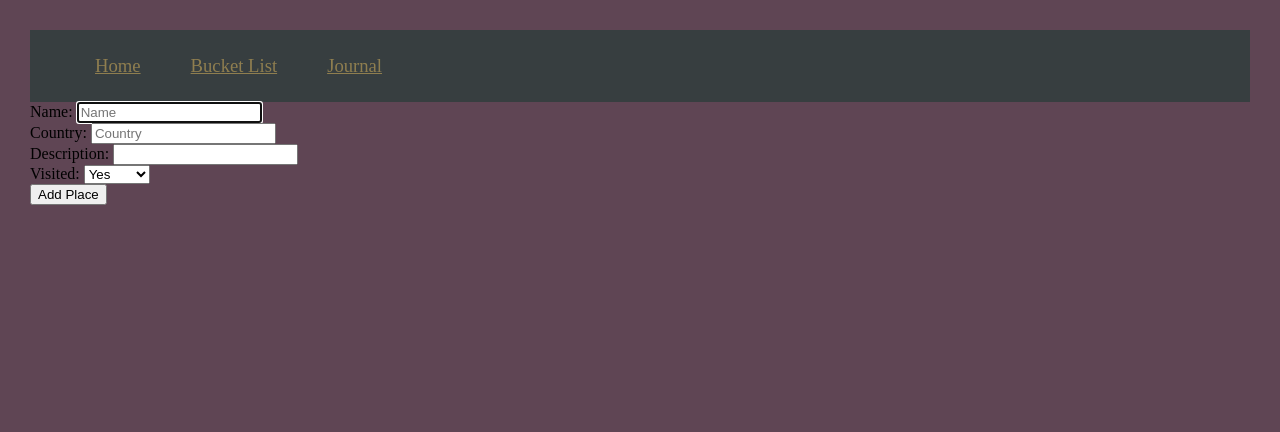
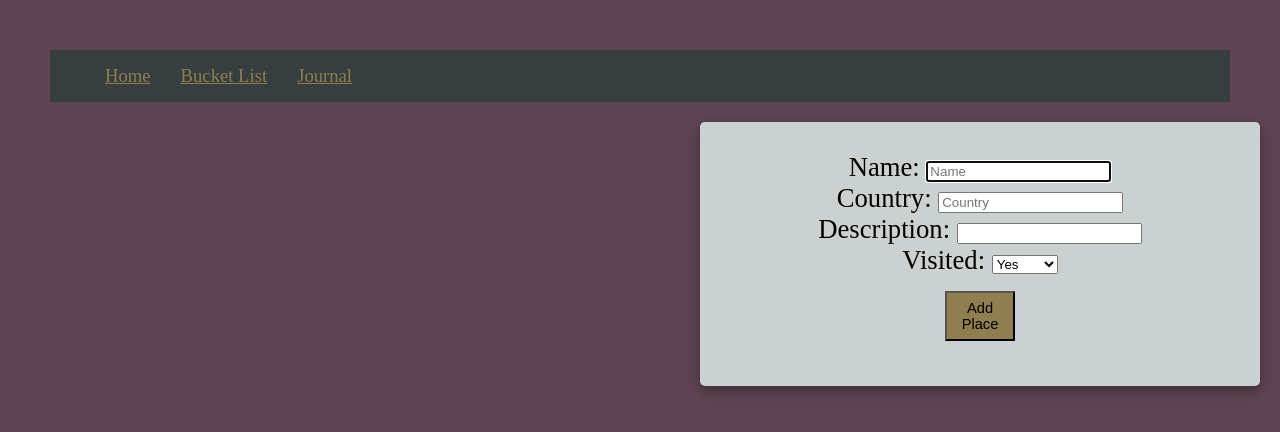
Before and after one commit to j1e1n/CC_python_project, a Flask app: page /places/new in a window 1280 px wide. Shown: the top 432 px of the page. Run offline with Flask 2, Linux system fonts and the light colour scheme; some libraries are stand-ins or nearby versions; some web fonts are replaced.

Commit message:
css updated

```diff
--- a/app/static/style.css
+++ b/app/static/style.css
@@ -2,13 +2,16 @@ body {
     font-family: 'Della Respira', serif;
 
     background-color : #5F4554;
-    margin: 30px;
-
-
+    margin: 50px;
 }
 
-h1 {
+head {
+    margin: 0;
+}
+
+main h1 {
     text-align: center;
+    font-size: 30pt;
 }
 
 .nav {
@@ -16,12 +19,12 @@ h1 {
     flex-direction: row;
     background-color: #373E40;
     list-style: none;
-    margin: 0px;
+
 }
 
 .nav li {
     display: inline;
-    margin: 20px;
+    margin: 10px;
     padding: 5px;
     font-size: 14pt;
 }
@@ -57,8 +60,11 @@ h1 {
 
 .button {
     background-color: #8F7E4F;
+    height: 50px;
+    width: 70px;
     margin: 15px;
     padding: 3px;
+    font-size: 11pt;
 }
 
 
@@ -107,3 +113,72 @@ h1 {
 hr {
     border: white solid 1px;
 }
+
+.edit-delete {
+
+    background-color: #373E40;
+    border-radius: 5px;
+    margin-left: 830px;
+    box-shadow: 0 4px 8px 0 rgba(0, 0, 0, 0.2), 0 6px 20px 0 rgba(0, 0, 0, 0.19);
+    text-align: center;
+    width: 100px;
+    padding: 10px;
+}
+
+.show {
+    background-color: #cbd1d0;
+    border-radius: 5px;
+    margin: 50px;
+    box-shadow: 0 4px 8px 0 rgba(0, 0, 0, 0.2), 0 6px 20px 0 rgba(0, 0, 0, 0.19);
+    text-align: center;
+}
+
+.text {
+    padding: 50px;
+}
+
+.text p {
+    font-size: 16pt;
+}
+
+.form {
+    background-color: #cbd1d0;
+    border-radius: 5px;
+    margin-top: 20px;
+    margin-left: 650px;
+    box-shadow: 0 4px 8px 0 rgba(0, 0, 0, 0.2), 0 6px 20px 0 rgba(0, 0, 0, 0.19);
+    text-align: center;
+    font-size: 20pt;
+    padding: 30px;
+    width: 500px;
+}
+
+
+.journal-entry {
+    border-radius: 5px;
+    height: 50%;
+    margin: 10px;
+    box-shadow: 0 4px 8px 0 rgba(0, 0, 0, 0.2), 0 6px 20px 0 rgba(0, 0, 0, 0.19);
+    text-align: left;
+    color: black;
+    background-color: #cac9c6;
+    padding: 20px;
+
+}
+
+.countries {
+    border-radius: 5px;
+    height: 50%;
+    margin: 10px;
+    box-shadow: 0 4px 8px 0 rgba(0, 0, 0, 0.2), 0 6px 20px 0 rgba(0, 0, 0, 0.19);
+    text-align: center;
+    color: black;
+    background-color: #cac9c6;
+    padding: 20px;
+
+
+}
+
+.delete-country {
+    color: firebrick;
+}
--- a/app/templates/countries/edit.html
+++ b/app/templates/countries/edit.html
@@ -1,15 +1,15 @@
 {% extends "base.html" %}
 
 {% block content %}
-
+<div class="form">
 <form action="/countries/{{country.id}}" method="post">
     <div>
         <label for="country">Country:</label>
         <input type="text" value="{{country.name}}" id="country" name="country" required autofocus>
     </div>
 
-    <button type="submit">Update</button>
+    <button class="button" type="submit">Update</button>
 
 </form>
-
+</div>
 {% endblock %}
--- a/app/templates/countries/index.html
+++ b/app/templates/countries/index.html
@@ -7,11 +7,11 @@
         <div class="country-name">
             <h2>{{country.name}}</h2>
         </div>
-    <a href="/countries/{{country.id}}"><button class="button">See all places in country</button></a>
-    <br>
+    <a href="/countries/{{country.id}}"><button class="button">Places in country</button></a>
+
     <a href="/countries/{{country.id}}/edit"><button class="button">Edit country</button></a>
     <br>
-    <a href="/countries/{{country.id}}/delete">Delete Country and all it's places</a>
+    <a class="delete-country" href="/countries/{{country.id}}/delete">Delete Country and all it's places</a>
     <hr>
     {% endfor %}
 </div>
--- a/app/templates/index.html
+++ b/app/templates/index.html
@@ -4,8 +4,8 @@
     <h1>Welcome to The Haunted Bucket List!</h1>
 <main class="main">
     <div class="places">
-        <h2>Place List</h2>
-        <p class="home-text">See all the places you've been and and add to the list</p>
+        <h2>Bucket List</h2>
+        <p class="home-text">See all the places you've been and and add more places to the bucket list.</p>
         <a href="/places"><button class="button">See List</button></a>
 
     </div>
--- a/app/templates/journal/edit.html
+++ b/app/templates/journal/edit.html
@@ -3,7 +3,7 @@
 {% block content %}
 
 <h3>{{entry.place.name}}</h3>
-
+<div class="form">
 <form action="/journal/{{entry.id}}" method="post">
     <div>
         <label for="place">Place:</label>
@@ -18,8 +18,8 @@
         <input type="text" value="{{entry.journal_entry}}" id="entry" name="entry" required autofocus>
     </div>
 
-    <button type="submit">Update</button>
+    <button class="button" type="submit">Update</button>
 
 </form>
-
+</div>
 {% endblock %}
--- a/app/templates/journal/index.html
+++ b/app/templates/journal/index.html
@@ -11,12 +11,12 @@
             <p>{{entry.journal_entry}}</p>
         </div>
     <a href="/journal/{{entry.id}}/edit"><button class="button">Edit Entry</button></a>
-    <br>
+
     <a href="/journal/{{entry.id}}/delete"><button class="button">Delete Entry</button></a>
     <hr>
     {% endfor %}
 </div>
 
-    <a href="/journal/new"><button class="button">Write in the journal</button></a>
+    <a href="/journal/new"><button class="button">New Entry</button></a>
 
 {% endblock %}
--- a/app/templates/places/index.html
+++ b/app/templates/places/index.html
@@ -14,7 +14,7 @@
 
     <div class="grid-item-1">
         <h1> <i class="fas fa-clipboard-check"></i> Visited <i class="fas fa-clipboard-check"></i> </h1>
-
+        <hr>
         <div class="visited">
             {% for place in visited: %}
             <div class="name">
@@ -31,7 +31,7 @@
 
     <div class="grid-item-2">
         <h1> <i class="fas fa-clipboard-list"></i> Not Visited <i class="fas fa-clipboard-list"></i></h1>
-
+        <hr>
         <div class="not-visited">
             {% for place in not_visited: %}
             <div class="name">
--- a/app/templates/places/new.html
+++ b/app/templates/places/new.html
@@ -1,7 +1,7 @@
 {% extends "base.html" %}
 
 {% block content %}
-
+<div class="form">
 <form action="/places" method="post">
     <div>
         <label for="name">Name:</label>
@@ -24,8 +24,8 @@
     </div>
 
 
-    <button type="submit">Add Place</button>
+    <button class="button" type="submit">Add Place</button>
 
 </form>
-
+</div>
 {% endblock %}
```
Also changed, not shown: app/templates/places/edit.html (+4 -4 lines), app/templates/places/show.html (+14 -8 lines).
